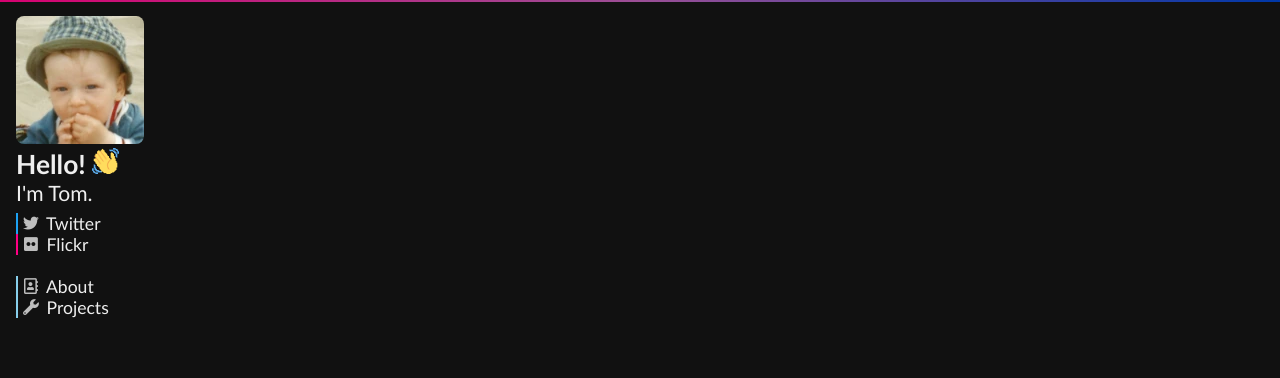
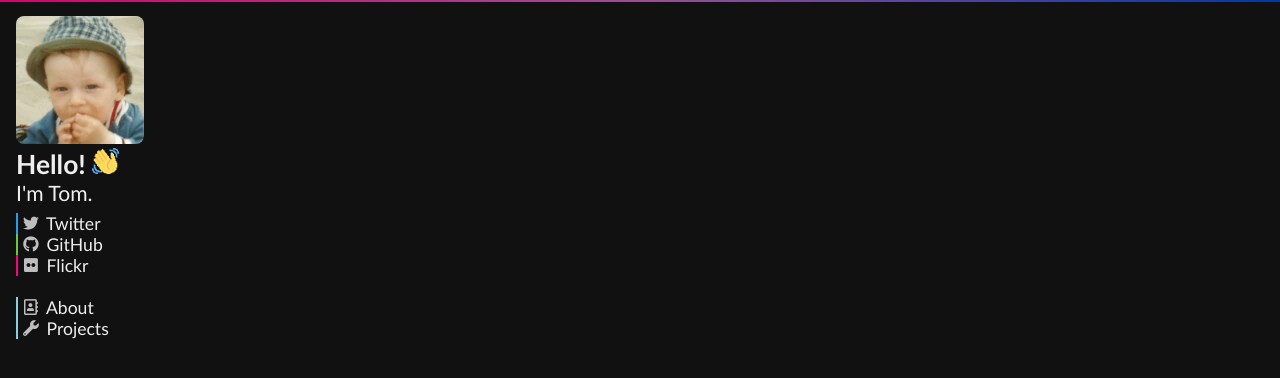
Before and after one commit to tomfishemoji/tomfishemoji.github.io, a Jekyll site: the page built from index.html, in a window 1280 px wide. Shown: the top 378 px of the page. Built offline with Jekyll 4.4.1, drawn with Linux system fonts in a browser that asks for light colours; nearby versions of some CDN libraries.

Commit message:
show the github link again

```diff
--- a/_includes/sidebar.html
+++ b/_includes/sidebar.html
@@ -17,7 +17,7 @@
 
 <nav>
   <a href="https://twitter.com/{{ site.twitter }}" id="twitter"><i class="fab fa-fw fa-twitter"></i> Twitter</a><br>
-  <!-- <a href="https://github.com/{{ site.github }}" id="github"><i class="fab fa-fw fa-github"></i> GitHub</a><br> -->
+  <a href="https://github.com/{{ site.github }}" id="github"><i class="fab fa-fw fa-github"></i> GitHub</a><br>
   <a href="/flickr/" id="flickr" class="f{% if page.url == '/flickr/' %} c{% endif %}"><i class="fab fa-fw fa-flickr"></i> Flickr</a><br>
   <!-- <a href="https://youtube.com/{{ site.youtube }}" id="youtube"><i class="fab fa-fw fa-youtube"></i> YouTube</a><br> -->
   <!-- <a href="https://keybase.io/{{ site.keybase }}" id="keybase"><i class="fab fa-fw fa-keybase"></i> Keybase</a><br> -->
```
